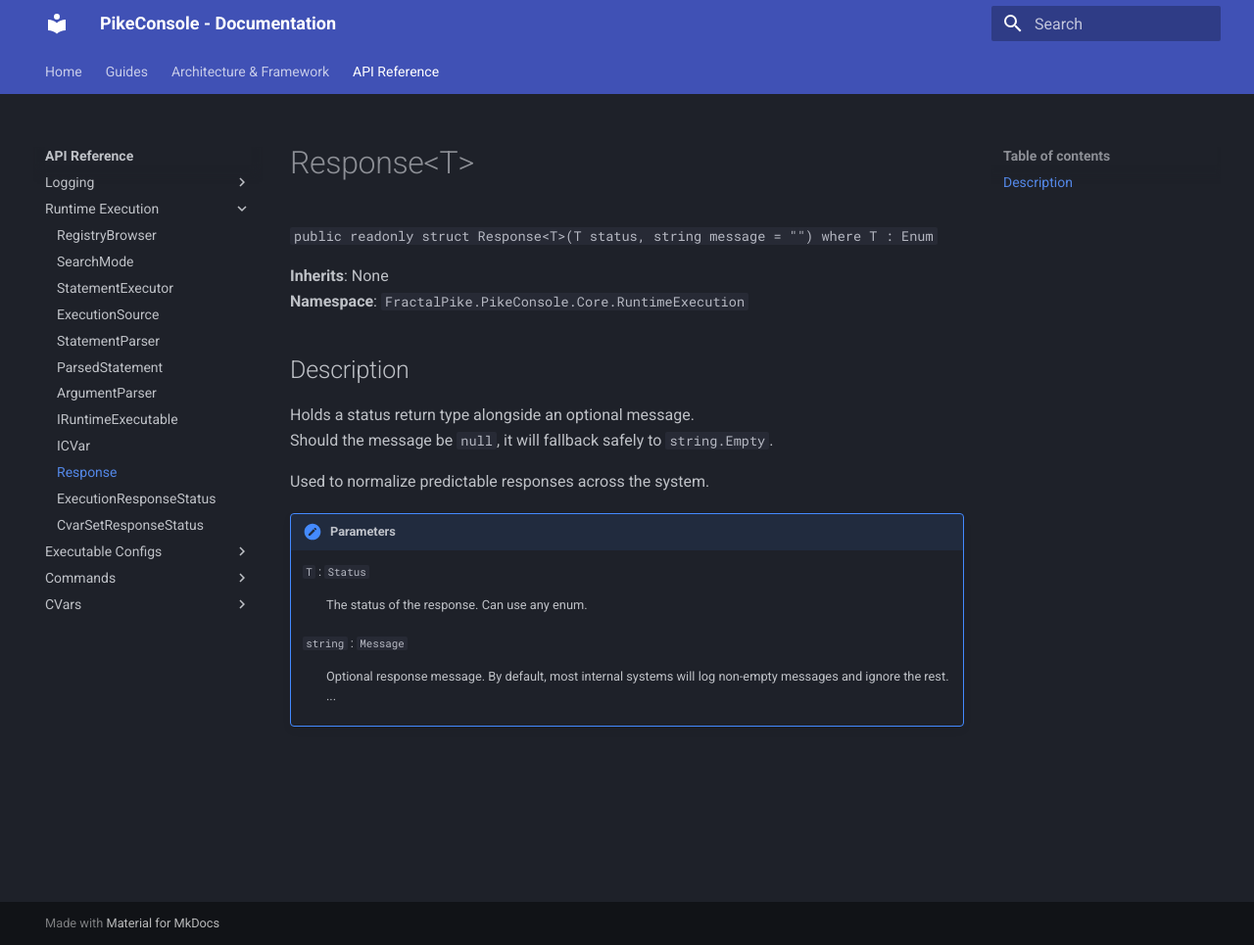
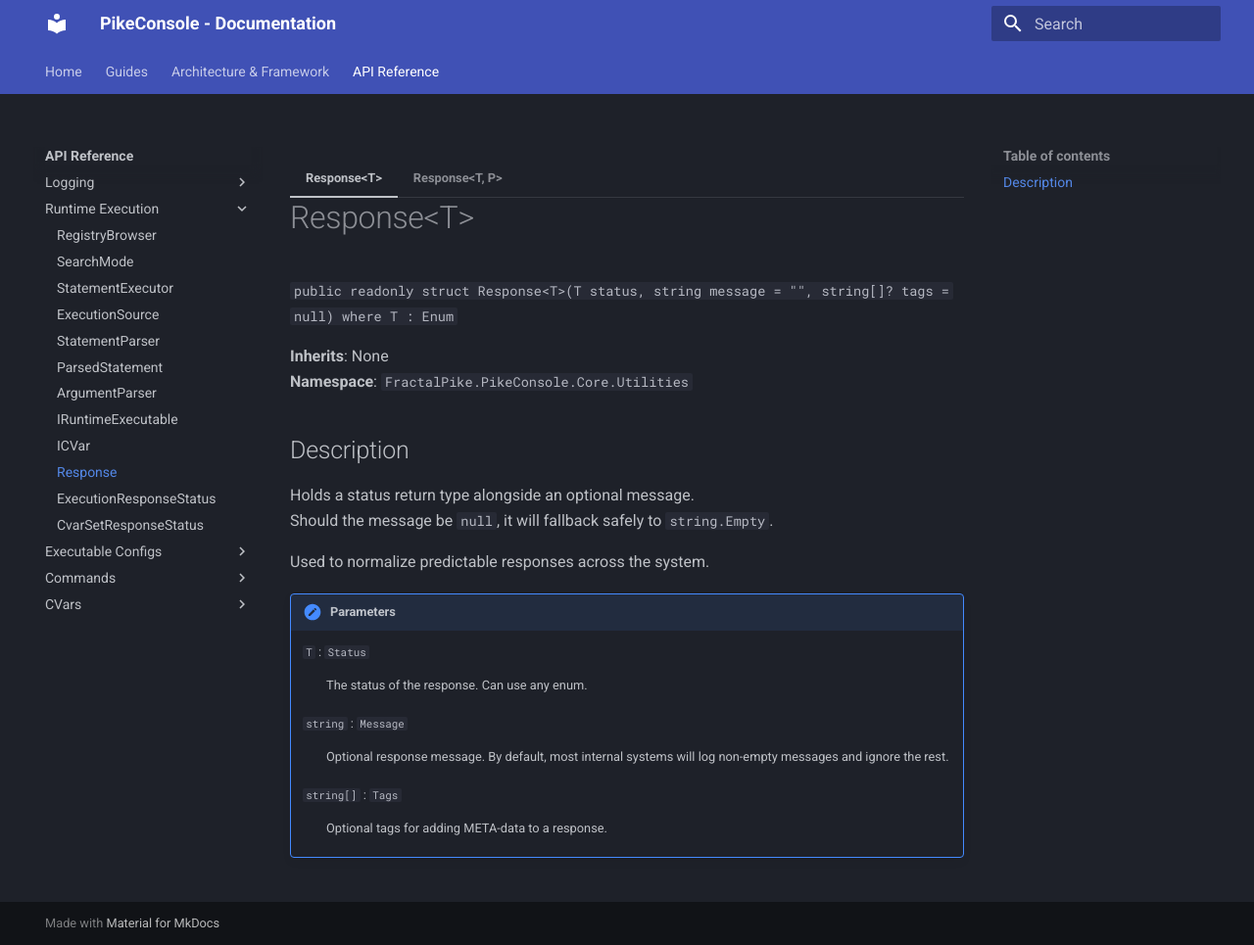
Before and after one commit to VonRiddarn/PikeConsole, an MkDocs documentation site: the page built from docs/api/RuntimeExecution/Response_T.md, in a window 1280 px wide and 965 px high. Shown: the whole window at 98% size. Built offline with MkDocs 1.6.1 and Material for MkDocs 9.7.7, drawn with Linux system fonts in a browser that asks for light colours; some of the changed lines change nothing that is shown.

Commit message:
docs: update response T to align with current version

```diff
--- a/docs/api/RuntimeExecution/Response_T.md
+++ b/docs/api/RuntimeExecution/Response_T.md
@@ -1,20 +1,51 @@
-# Response&lt;T&gt;
-`public readonly struct Response<T>(T status, string message = "") where T : Enum`
+=== "Response&lt;T&gt;"
+	# Response&lt;T&gt;
+	`public readonly struct Response<T>(T status, string message = "", string[]? tags = null) where T : Enum`
 
-**Inherits**: None
-**Namespace**: `FractalPike.PikeConsole.Core.RuntimeExecution`
+	**Inherits**: None
+	**Namespace**: `FractalPike.PikeConsole.Core.Utilities`
 
-## Description
+	## Description
 
-Holds a status return type alongside an optional message.
-Should the message be `null`, it will fallback safely to `string.Empty`.
+	Holds a status return type alongside an optional message.
+	Should the message be `null`, it will fallback safely to `string.Empty`.
 
-Used to normalize predictable responses across the system.
+	Used to normalize predictable responses across the system.
 
-/// note | Parameters
-`T` : `Status`
-: The status of the response. Can use any enum.
+	/// note | Parameters
+	`T` : `Status`
+	: The status of the response. Can use any enum.
 
-`string` : `Message`
-: Optional response message. By default, most internal systems will log non-empty messages and ignore the rest.
-...
+	`string` : `Message`
+	: Optional response message. By default, most internal systems will log non-empty messages and ignore the rest.
+
+	`string[]` : `Tags`
+	: Optional tags for adding META-data to a response.
+	///
+=== "Response&lt;T, P&gt;"
+	# Response&lt;T, P&gt;
+	`public readonly struct Response<T, P>(T status, P payload, string message = "", string[]? tags = null) where T : Enum`
+
+	**Inherits**: None
+	**Namespace**: `FractalPike.PikeConsole.Core.Utilities`
+
+	## Description
+
+	Holds a status return type and data-payload alongside an optional message.
+	Should the message be `null`, it will fallback safely to `string.Empty`.
+
+	Used to normalize predictable responses across the system.
+
+	/// note | Parameters
+	`T` : `Status`
+	: The status of the response. Can use any enum.
+
+	`P` : `Payload`
+	: Data passed back alongside the response.
+
+	`string` : `Message`
+	: Optional response message. By default, most internal systems will log non-empty messages and ignore the rest.
+
+	`string[]` : `Tags`
+	: Optional tags for adding META-data to a response.
+	///
```
